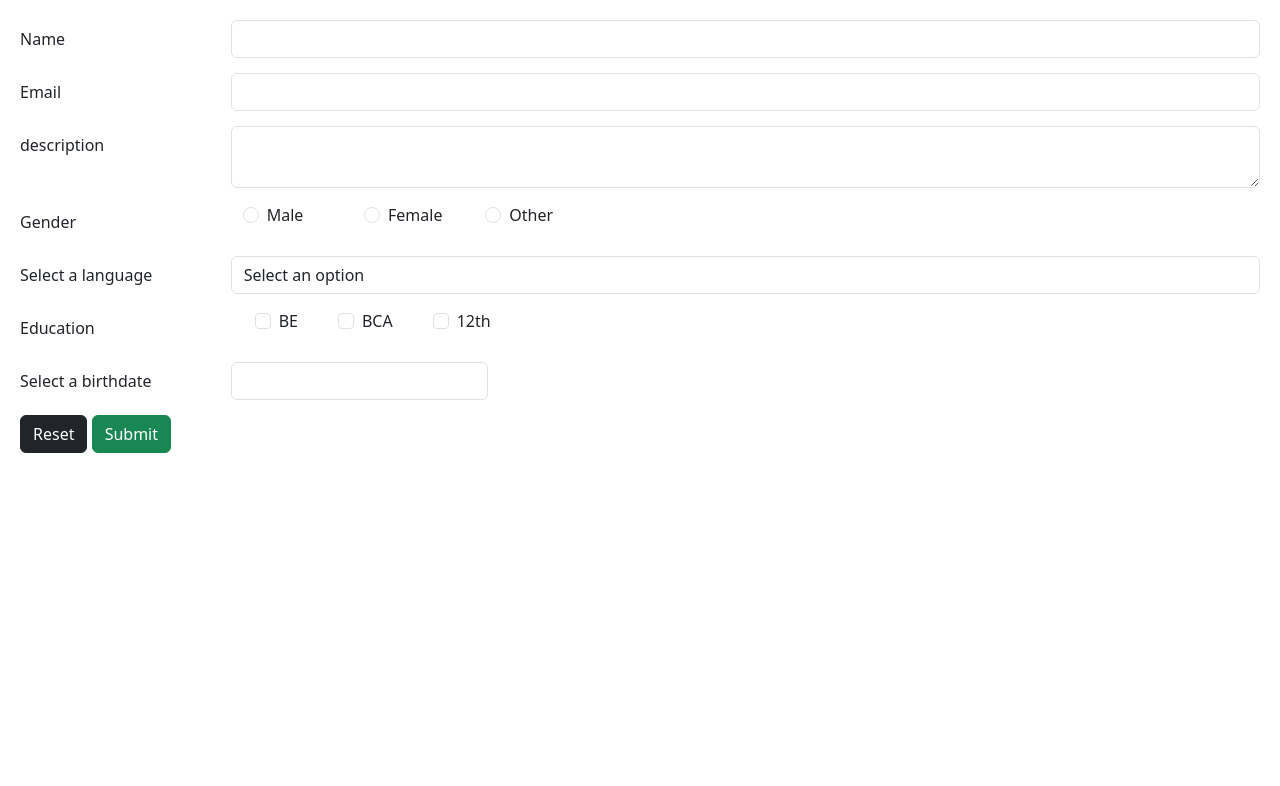
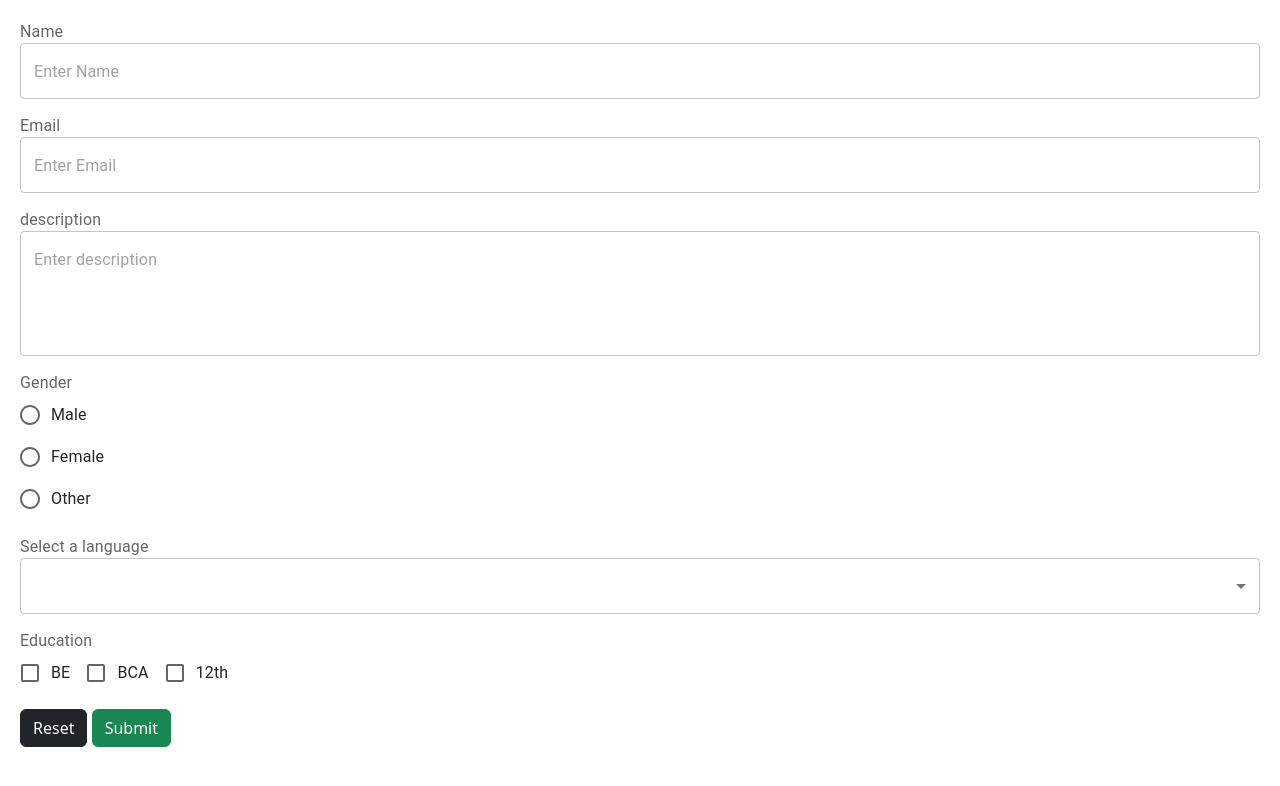
Before and after one commit to rohiturkaripangram/Formikform, a React (Create React App) app: page / in a window 1280 px wide. Shown: the top 786 px of the page. Built offline with nearby package versions, Linux system fonts and the light colour scheme.

Commit message:
initial commit

```diff
--- a/src/Components/Formcomponents.js
+++ b/src/Components/Formcomponents.js
@@ -1,176 +1,140 @@
 import React from "react";
+import TextError from "./TextError";
 import { Formik, Field, ErrorMessage } from "formik";
-import { Form, Col, Row, Dropdown } from "react-bootstrap";
-import TextError from "./TextError";
-import "react-datepicker/dist/react-datepicker.css";
-import DateView from "react-datepicker";
-import { IoMdArrowDropdown } from "react-icons/io";
+import {
+  FormControl,
+  InputLabel,
+  Select,
+  RadioGroup,
+  TextField,
+  Button,
+  Grid,
+  MenuItem,
+  Radio,
+  FormControlLabel,
+  Checkbox,
+} from "@mui/material";
 
 const componentMargin = {
   marginBottom: "15px",
 };
 
-// Input
 export const Input = ({ label, name, ...rest }) => {
   return (
     <div style={componentMargin}>
-      <Form.Group as={Row} controlId={name}>
-        <Form.Label column sm={2}>
-          {label}
-        </Form.Label>
-        <Col sm={10}>
-          <Field id={name} name={name} {...rest} as={Form.Control} />
+      <InputLabel>{label}</InputLabel>
+      <FormControl fullWidth>
+        <Field
+          id={name}
+          name={name}
+          {...rest}
+          as={TextField}
+          placeholder={`Enter ${label}`}
+        />
         <ErrorMessage name={name} component={TextError} />
-        </Col>
-      </Form.Group>
+      </FormControl>
     </div>
   );
 };
 
-// Textarea
 export const Textarea = ({ label, name, ...rest }) => {
   return (
     <div style={componentMargin}>
-      <Form.Group as={Row} controlId={name}>
-        <Form.Label column sm={2}>
-          {label}
-        </Form.Label>
-        <Col sm={10}>
+      <InputLabel>{label}</InputLabel>
+      <FormControl fullWidth>
         <Field
           id={name}
           name={name}
           {...rest}
-            as="textarea"
-            className="form-control"
+          as={TextField}
+          multiline
+          rows={4}
+          placeholder={`Enter ${label}`}
         />
         <ErrorMessage name={name} component={TextError} />
-        </Col>
-      </Form.Group>
+      </FormControl>
     </div>
   );
 };
 
-// Radiocomp
 export const Radiocomp = ({ label, name, options, ...rest }) => {
   return (
     <div style={componentMargin}>
-      <Form.Group as={Row}>
-        <Form.Label column sm={2}>
-          {label}
-        </Form.Label>
-        <Col sm={4}>
-          <Field name={name} {...rest}>
+      <InputLabel>{label}</InputLabel>
+      <FormControl component="fieldset">
+        <Field id={name} name={name} {...rest}>
           {({ field }) => (
-              <Row>
+            <RadioGroup {...field} name={name} >
               {options.map((item) => (
-                  <Col
-                    key={item.key}
-                    sm={3}
-                    className="form-check form-check-inline"
-                  >
-                    <Form.Check
-                      type="radio"
-                      id={item.value}
+                <FormControlLabel
+                  key={item.value}
+                  value={item.value}
+                  control={<Radio />}
                   label={item.key}
-                      {...field}
-                      value={item.value}
-                      checked={field.value === item.value}
                 />
-                  </Col>
               ))}
-              </Row>
+            </RadioGroup>
           )}
         </Field>
         <ErrorMessage name={name} component={TextError} />
-        </Col>
-      </Form.Group>
+      </FormControl>
     </div>
   );
 };
 
-// Checkboxcomp
 export const Checkboxcomp = ({ label, name, options, ...rest }) => {
   return (
     <div style={componentMargin}>
-      <Form.Group as={Row}>
-        <Form.Label column sm={2}>
-          {label}
-        </Form.Label>
-        <Col sm={4}>
+      <InputLabel>{label}</InputLabel>
+      <FormControl component="fieldset">
         <Field name={name} {...rest}>
-            {({ field }) =>
-              options.map((item) => (
-                <div key={item.key} className="form-check form-check-inline">
-                  <Form.Check
-                    type="checkbox"
-                    id={item.value}
+          {({ field }) => (
+            <div >
+              {options.map((item) => (
+                <FormControlLabel
+                  key={item.value}
+                  control={
+                    <Checkbox
+                      checked={field.value.includes(item.value)}
+                      onChange={(e) => {
+                        const newValue = [...field.value];
+                        if (e.target.checked) {
+                          newValue.push(item.value);
+                        } else {
+                          newValue.splice(newValue.indexOf(item.value), 1);
+                        }
+                        field.onChange({
+                          target: { name: name, value: newValue },
+                        });
+                      }}
+                    />
+                  }
                   label={item.key}
-                    {...field}
-                    value={item.value}
-                    checked={field.value.includes(item.value)}
                 />
+              ))}
             </div>
-              ))
-            }
+          )}
         </Field>
         <ErrorMessage name={name} component={TextError} />
-        </Col>
-      </Form.Group>
+      </FormControl>
     </div>
   );
 };
 
-// Select
-export const Select = ({ label, name, options, ...rest }) => {
+export const Selectcomp = ({ label, name, options, ...rest }) => {
   return (
     <div style={componentMargin}>
-      <Form.Group as={Row} controlId={name}>
-        <Form.Label column sm={2}>
-          {label}
-        </Form.Label>
-        <Col sm={10}>
-          <Field name={name} {...rest} as="select" className="form-control">
+      <InputLabel>{label}</InputLabel>
+      <FormControl fullWidth>
+        <Field name={name} {...rest} as={Select}>
           {options.map((option) => (
-              <option key={option.value} value={option.value}>
+            <MenuItem key={option.value} value={option.value}>
               {option.key}
-              </option>
+            </MenuItem>
           ))}
         </Field>
         <ErrorMessage name={name} component={TextError} />
-        </Col>
-      </Form.Group>
+      </FormControl>
     </div>
   );
 };
-
-// Datepicker
-export const Datepicker = ({ label, name, ...rest }) => {
-  return (
-    <div style={componentMargin}>
-      <Form.Group as={Row} controlId={name}>
-        <Form.Label column sm={2}>
-          {label}
-        </Form.Label>
-        <Col sm={10}>
-          <Field name={name}>
-            {({ form, field }) => {
-              const { setFieldValue } = form;
-              const { value } = field;
-              return (
-                <DateView
-                  id={name}
-                  {...field}
-                  {...rest}
-                  selected={value}
-                  onChange={(newValue) => setFieldValue(name, newValue)}
-                  className="form-control"
-                />
-              );
-            }}
-          </Field>
-          <ErrorMessage name={name} component={TextError} />
-        </Col>
-      </Form.Group>
-    </div>
-  );
-};
--- a/src/Components/FormikControl.js
+++ b/src/Components/FormikControl.js
@@ -1,5 +1,5 @@
 import React from "react";
-import {Input,Textarea,Select, Radiocomp, Checkboxcomp,Datepicker} from "./Formcomponents"
+import {Input,Textarea,Selectcomp, Radiocomp, Checkboxcomp} from "./Formcomponents"
 
 const FormikControl = ({ control,...rest }) => {
   switch (control) {
@@ -8,13 +8,12 @@ const FormikControl = ({ control,...rest }) => {
     case "textarea":
         return <Textarea {...rest}/>
     case "select":
-        return <Select {...rest}/>
+        return <Selectcomp {...rest}/>
     case "radio":
            return <Radiocomp {...rest} />
     case "checkbox":
         return <Checkboxcomp {...rest}/>
-    case "date":
-      return <Datepicker {...rest}/>
+
     default:
       return null;
   }
```
Lines whose indentation alone changed are shown as unchanged.
